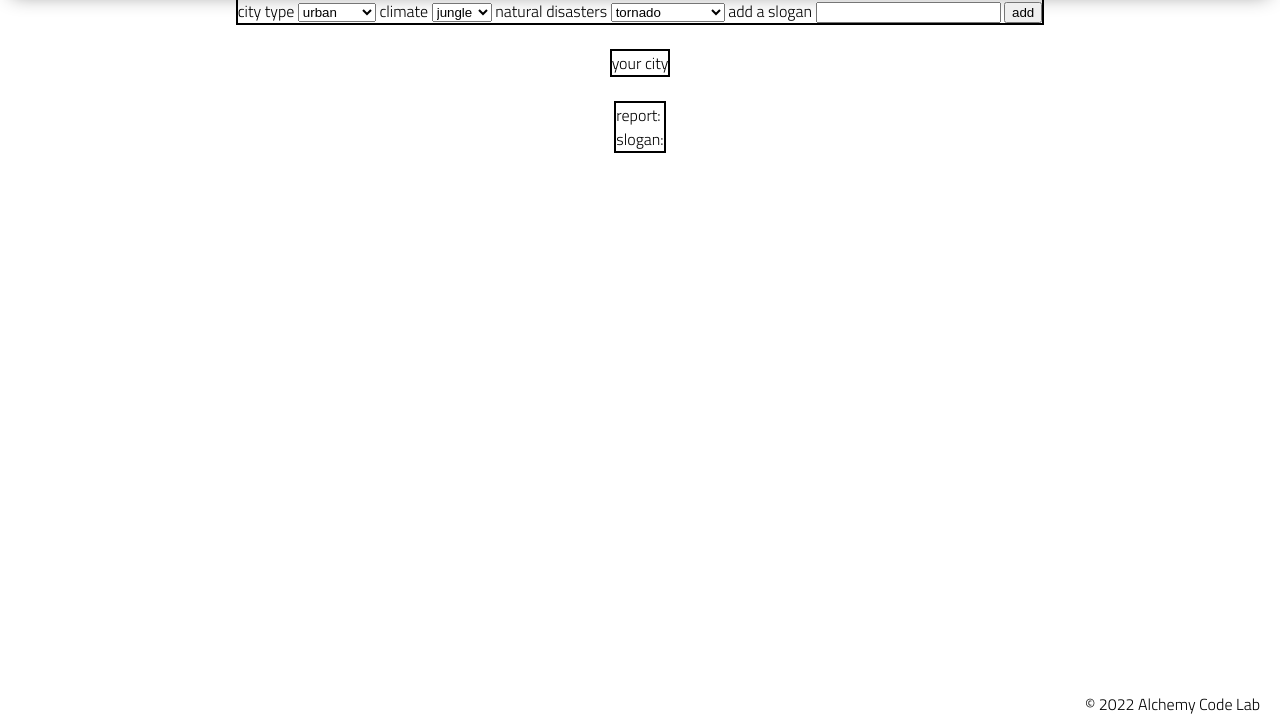
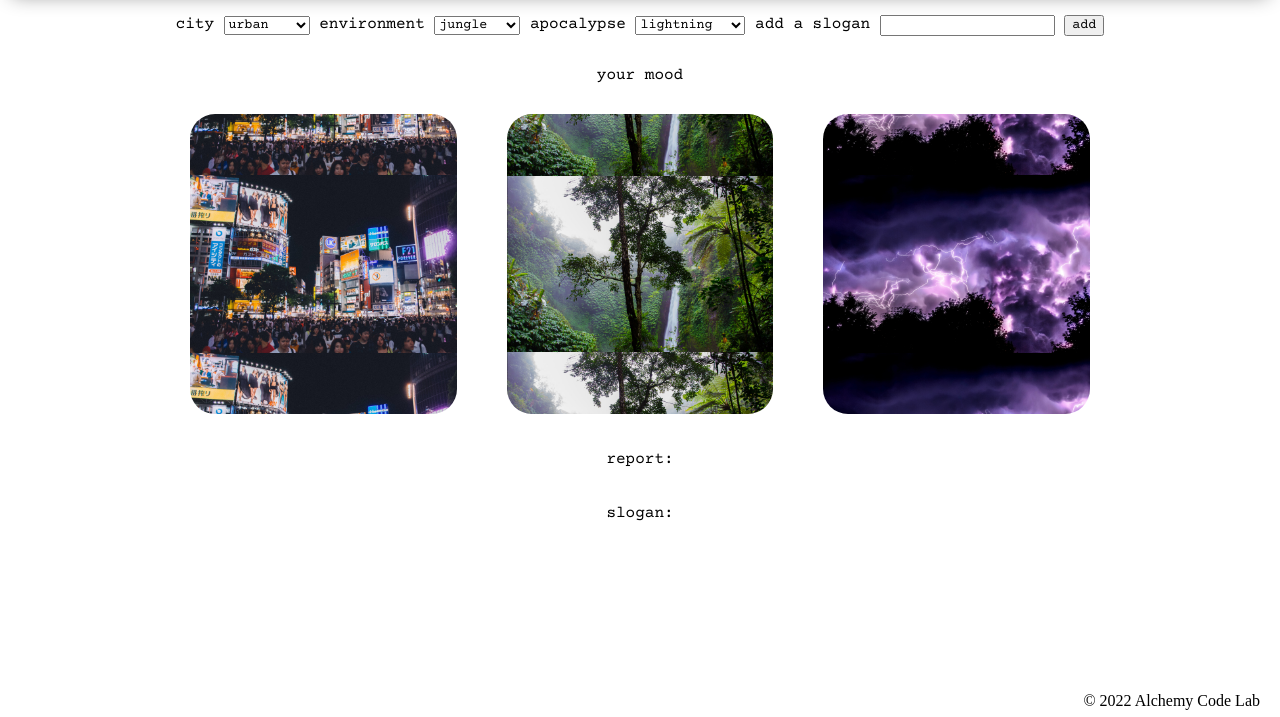
Before and after one commit to kashitamang/city-builder, a plain HTML site: page index.html in a window 1280 px wide. Shown: the part 83-800 px from the top of the page. Drawn offline with nearby package versions, Linux system fonts and the light colour scheme.

Commit message:
added and styled default images

```diff
--- a/index.html
+++ b/index.html
@@ -12,13 +12,14 @@
     <title>Document</title>
 </head>
 <header>
-    <h2>build the perfect city</h2>
+    <h2>perfect city mood</h2>
 </header>
 <body>
     <main>
+        <br>
         <div class="picker">
             <label>
-                city type
+                city
                 <select id="type-dropdown">
                     <option value="urban">urban</option>
                     <option value="suburban">suburban</option>
@@ -26,19 +27,19 @@
                 </select>
             </label>
             <label>
-                climate
+                environment
                 <select id="environment-dropdown">
                     <option value="jungle">jungle</option>
                     <option value="desert">desert</option>
-                    <option value="arctic">arctic</option>
+                    <option value="mountain">mountain</option>
                 </select>
             </label>
-                natural disasters
+                apocalypse
             <label>
-                <select id="disaster-dropdown">
-                    <option value="tornado">tornado</option>
-                    <option value="monsoon">monsoon</option>
-                    <option value="snowpocalypse">snowpocalypse</option>
+                <select id="apocalypse-dropdown">
+                    <option value="lightning">lightning</option>
+                    <option value="snow">snow</option>
+                    <option value="ibs">chronic ibs</option>
                 </select>
             </label>
             <label>
@@ -47,16 +48,19 @@
                 <button id="slogan-button">add</button>
             </label>
         </div>
-        <br>
+        <p>your mood</p>
         <div>
-            <div class="city">your city</div>
-                <div class="type-div" id="type"></div>
-                <div class="environment-div" id="type"></div>
-                <div class="disaster-div" id="type"></div>
+            <div class="city">
+                <div class="type-div bg" id="type"></div>
+                <div class="environment-div bg" id="environment"></div>
+                <div class="apocalypse-div bg" id="apocalypse"></div>
+            </div>
         </div>
-        <br>
         <div id="stats">
+            <br>
+            <br>
             <div id="report">report:</div>
+            <br><br>
             <div id="slogan-div">slogan:</div>
         </div>
     </main>
--- a/styles/home.css
+++ b/styles/home.css
@@ -1,29 +1,49 @@
 /* add home page styles here */
-.city {
-    border-width: 2px;
-    border-style: solid;
-    border-color:black;
+
+@import url('https://fonts.googleapis.com/css2?family=Courier+Prime&display=swap');
+
+* {
+    font-family: 'Courier Prime', monospace;
 }
 
-#stats {
-    border-width: 2px;
-    border-style: solid;
-    border-color:black;
-}
-.picker {
-    border-width: 2px;
-    border-style: solid;
-    border-color:black;
+.city {
+    display: grid;
+    grid-template-columns: 1fr 1fr 1fr;
+    height: 300px;
+    width: 900px;
+    grid-gap: 50px 50px;
+    object-fit: cover;
+    object-position: bottom;
 }
 
-.type-div {
+.bg {
+    background-size: contain;
+    background-repeat: no-repeat;
+    background-position: center;
+    }
+
+#type {
+    background-image: url('../assets/urban.jpeg');
+    border-radius: 25px;
+    background-repeat: repeat;
+}
+
+#environment {
+    background-image: url('../assets/jungle.jpeg');
+    border-radius: 25px;
+    background-repeat: repeat;
+}
+
+#apocalypse {
+    background-image: url('../assets/lightning.jpeg');
+    border-radius: 25px;
+    background-repeat: repeat;
+}
+
+#report {
+    justify-content: left;
+}
+
+#slogan-div {
 
 }
-
-.environment-div {
-
-}
-
-.disaster-div {
-
-}
--- a/styles/style.css
+++ b/styles/style.css
@@ -27,7 +27,6 @@ body {
     --gutter: 30px;
     --footer-height: 25px;
 
-    font-family: 'Titillium Web', sans-serif;
     background-color: var(--color2);
 }
 
@@ -55,7 +54,7 @@ section {
 
 header {
     display: flex;
-    justify-content: flex-end;
+    justify-content: center;
     background-color: var(--color3);
     height: var(--header-height);
     box-shadow: var(--shadow);
```
Also changed, not shown: assets/alchemy-logo.png (deleted), assets/big-logo.png (deleted), assets/country.jpeg (added), assets/desert.jpeg (added), assets/ibs.jpeg (added), assets/jungle.jpeg (added), assets/lightning.jpeg (added), assets/mountain.jpeg (added), assets/snow.jpeg (added), assets/suburban.jpeg (added), assets/urban.jpeg (added), 3 other files.
